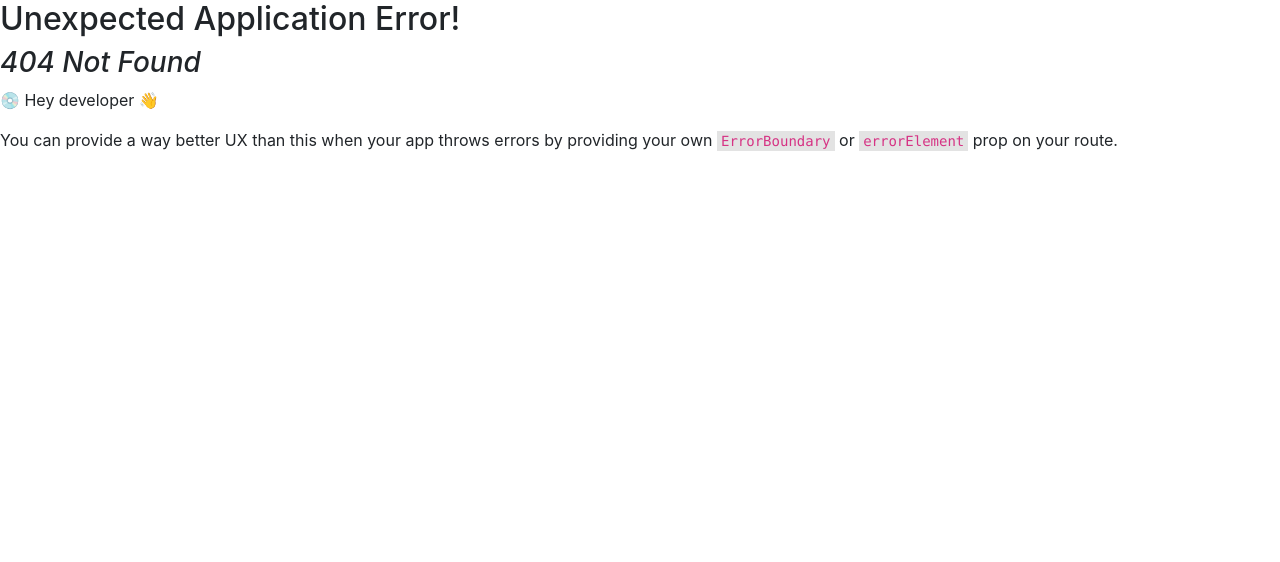
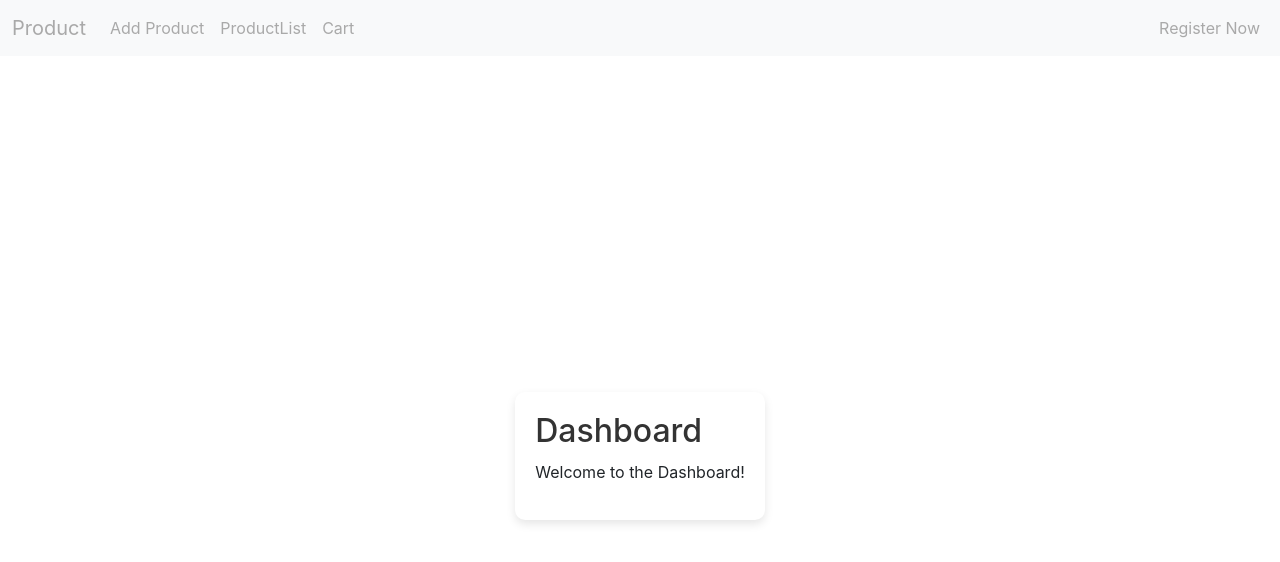
Before and after one commit to touseeqimran321/store, a React (Create React App) app: page /Dashboard in a window 1280 px wide. Before the commit this address had no page. Shown: the top 562 px of the page. Built offline with nearby package versions, Linux system fonts and the light colour scheme.

Commit message:
first commit

```diff
--- a/package.json
+++ b/package.json
@@ -12,6 +12,7 @@
     "localforage": "^1.10.0",
     "match-sorter": "^6.3.1",
     "react": "^18.2.0",
+    "react-chartjs-2": "^5.2.0",
     "react-dom": "^18.2.0",
     "react-loader-spinner": "^6.1.6",
     "react-redux": "^9.1.0",
@@ -22,6 +23,7 @@
     "redux": "^5.0.1",
     "redux-thunk": "^3.1.0",
     "sort-by": "^1.2.0",
+    "styled-components": "^6.1.8",
     "web-vitals": "^2.1.4"
   },
   "scripts": {
--- a/src/AuthContext.jsx
+++ b/src/AuthContext.jsx
@@ -14,7 +14,7 @@ export const AuthProvider = ({ children }) => {
   const signup = async ({ username, email, password }) => {
     setIsLoading(true);
     try {
-      const response = await axios.post('https://0ec3-2400-adc5-453-1500-907c-6c3d-f922-3664.ngrok-free.app/api/signup', { username, email, password });
+      const response = await axios.post('https://b900-2400-adc5-453-1500-a1d4-4470-86a4-b539.ngrok-free.app/api/signup', { username, email, password });
       setUser(response.data.user);
       localStorage.setItem('token', response.data.token);
     } catch (error) {
@@ -26,7 +26,7 @@ export const AuthProvider = ({ children }) => {
   const login = async ({ email, password }) => {
     setIsLoading(true);
     try {
-      const response = await axios.post('https://0ec3-2400-adc5-453-1500-907c-6c3d-f922-3664.ngrok-free.app/api/login', { email, password });
+      const response = await axios.post('https://b900-2400-adc5-453-1500-a1d4-4470-86a4-b539.ngrok-free.app/api/login', { email, password });
       setUser(response.data.user);
       localStorage.setItem('token', response.data.token);
     } catch (error) {
--- a/src/components/CartList.jsx
+++ b/src/components/CartList.jsx
@@ -16,7 +16,7 @@ const CartList = () => {
       try {
         const userId = 5; // Replace with the actual user ID or get it from the user's authentication
 
-        const response = await axios.get(`https://0ec3-2400-adc5-453-1500-907c-6c3d-f922-3664.ngrok-free.app/api/cart/get?userId=${userId}`, {
+        const response = await axios.get(`https://b900-2400-adc5-453-1500-a1d4-4470-86a4-b539.ngrok-free.app/api/cart/get?userId=${userId}`, {
           headers: { 'ngrok-skip-browser-warning': 'avoid' }
         });
 
@@ -70,7 +70,7 @@ const CartList = () => {
           <ul className="cart-items">
             {cart.items.map((item) => (
               <li key={item.id} className={`cart-item ${item.status === 'Completed' ? 'completed' : ''}`}>
-                <img src={`https://0ec3-2400-adc5-453-1500-907c-6c3d-f922-3664.ngrok-free.app${item.Product.productImage}`} alt={item.Product.productName} className="product-image" />
+                <img src={`https://b900-2400-adc5-453-1500-a1d4-4470-86a4-b539.ngrok-free.app${item.Product.productImage}`} alt={item.Product.productName} className="product-image" />
                 <div className="product-details">
                   <p className="product-name">{item.Product.productName}</p>
                   <p className="product-price">Price: ${item.Product.productPrice}</p>
--- a/src/components/Checkoutform.jsx
+++ b/src/components/Checkoutform.jsx
@@ -34,7 +34,7 @@ const CheckoutForm = ({ setCheckoutCompleted }) => {
         paymentInfo: paymentInfo,
       };
 
-      const response = await axios.post('https://0ec3-2400-adc5-453-1500-907c-6c3d-f922-3664.ngrok-free.app/api/order/checkout', orderData);
+      const response = await axios.post('https://b900-2400-adc5-453-1500-a1d4-4470-86a4-b539.ngrok-free.app/api/order/checkout', orderData);
 
       if (response.status === 201) {
         // setCheckoutCompleted(true);
--- /dev/null
+++ b/src/components/Dashboard.jsx
@@ -0,0 +1,35 @@
+import React from 'react';
+import styled from 'styled-components';
+
+const DashboardContainer = styled.div`
+  display: flex;
+  justify-content: center;
+  align-items: center;
+  height: 100vh;
+`;
+
+const DashboardCard = styled.div`
+  background-color: #ffffff;
+  border-radius: 10px;
+  box-shadow: 0px 4px 10px rgba(0, 0, 0, 0.1);
+  padding: 20px;
+`;
+
+const Title = styled.h2`
+  color: #333333;
+  margin-bottom: 10px;
+`;
+
+const Dashboard = () => {
+  return (
+    <DashboardContainer>
+      <DashboardCard>
+        <Title>Dashboard</Title>
+        {/* Add your dashboard content here */}
+        <p>Welcome to the Dashboard!</p>
+      </DashboardCard>
+    </DashboardContainer>
+  );
+};
+
+export default Dashboard;
--- /dev/null
+++ b/src/components/LineChart.jsx
@@ -0,0 +1,38 @@
+import React, { useEffect, useState } from 'react';
+import axios from 'axios';
+import LineChart from './LineChart'; // Import LineChart component
+
+const ChartWithData = () => {
+  const [chartData, setChartData] = useState();
+
+  useEffect(() => {
+    fetchData();
+  }, []);
+
+  const fetchData = async () => {
+    try {
+      const response = await axios.get('https://f33f-111-88-233-55.ngrok-free.app/api/products', {
+        headers: {
+          'ngrok-skip-browser-warning': 'avoid',
+        },
+      });
+      // Assuming the API response contains data in the format expected by the LineChart component
+      setChartData(response.data);
+    } catch (error) {
+      console.error('Error fetching data:', error);
+    }
+  };
+
+  return (
+    <div>
+      <h1>Product Sales Chart</h1>
+      {chartData ? (
+        <LineChart data={chartData} options={{}} />
+      ) : (
+        <div>Loading...</div>
+      )}
+    </div>
+  );
+};
+
+export default ChartWithData;
--- a/src/components/ProductList.jsx
+++ b/src/components/ProductList.jsx
@@ -12,7 +12,7 @@ const ProductList = () => {
     const fetchData = async () => {
       try {
         setIsLoading(true);
-        const response = await axios.get('https://0ec3-2400-adc5-453-1500-907c-6c3d-f922-3664.ngrok-free.app/api/products', {
+        const response = await axios.get('https://b900-2400-adc5-453-1500-a1d4-4470-86a4-b539.ngrok-free.app/api/products', {
           headers: {
             'ngrok-skip-browser-warning': 'avoid',
           },
@@ -42,7 +42,7 @@ const ProductList = () => {
     setIsLoading(true);
     try {
       const response = await axios.post(
-        'https://0ec3-2400-adc5-453-1500-907c-6c3d-f922-3664.ngrok-free.app/api/cart/add',
+        'https://b900-2400-adc5-453-1500-a1d4-4470-86a4-b539.ngrok-free.app/api/cart/add',
         {
           items: [{ productId, quantity }],
         },
@@ -93,7 +93,7 @@ const ProductList = () => {
       )}
   <img
     className="product-image-1"
-    src={`https://0ec3-2400-adc5-453-1500-907c-6c3d-f922-3664.ngrok-free.app${product.productImage}`}
+    src={`https://b900-2400-adc5-453-1500-a1d4-4470-86a4-b539.ngrok-free.app${product.productImage}`}
     alt={`${product.productName} - Product Image`}
   />
 </Link>
--- a/src/components/ProductPage.jsx
+++ b/src/components/ProductPage.jsx
@@ -46,7 +46,7 @@ const AddProduct = () => {
       formData.append('productImage', product.productImage);
       formData.append('quantityInstock', product.quantityInstock);
 
-      await axios.post('https://0ec3-2400-adc5-453-1500-907c-6c3d-f922-3664.ngrok-free.app/api/products', formData);
+      await axios.post('https://b900-2400-adc5-453-1500-a1d4-4470-86a4-b539.ngrok-free.app/api/products', formData);
 
       setLoading(false);
       navigate('/List');
--- a/src/index.js
+++ b/src/index.js
@@ -1,9 +1,10 @@
 import React from 'react';
-import ReactDOM from 'react-dom';
+import ReactDOM from 'react-dom/client';
 import './index.css';
 import router from './App';
 import reportWebVitals from './reportWebVitals';
 import { AuthProvider } from './AuthContext'; // Import AuthProvider from AuthContext
+
 
 import {
   RouterProvider,
```
Also changed, not shown: src/App.js (+10 -0 lines), 1 other file (tests, documents, lock files or other folders).
